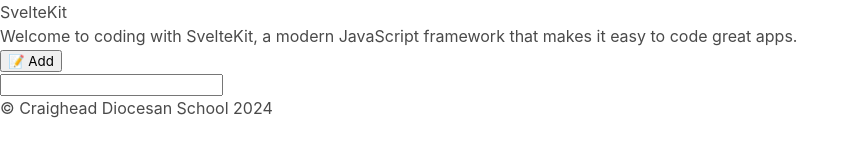
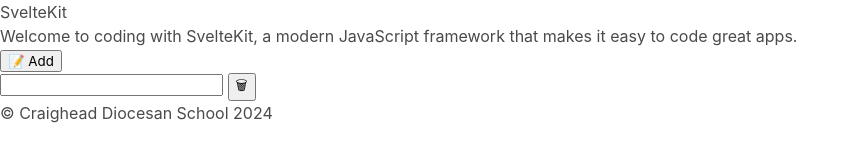
Before and after one commit to craighead-diocesan-school/todo-list-Username-ray, a SvelteKit app: page / in a window 1280 px wide. Both pictures are taken after a click on the button "📝 Add". Shown: the top 163 px of the page, without its empty margins (0-856 px from the left). Built offline with nearby package versions, Linux system fonts and the light colour scheme.

Commit message:
Removes tasks from the array.

```diff
--- a/src/routes/+page.svelte
+++ b/src/routes/+page.svelte
@@ -8,6 +8,13 @@
     const newTask = ""
 
     tasks = [...oldTasks, newTask]
+  }
+
+  function removeTask(index) {
+    const firstPart = tasks.slice(0, index)
+    const secondPart = tasks.slice(index + 1)
+
+    tasks = [...firstPart, ...secondPart]
   }
 </script>
 
@@ -23,6 +30,11 @@
   {#each tasks as task, index}
     <div class="task">
       <input bind:value={tasks[index]} />
+      <button
+        on:click={() => {
+          removeTask(index)
+        }}>🗑</button
+      >
     </div>
   {/each}
 </main>
```
